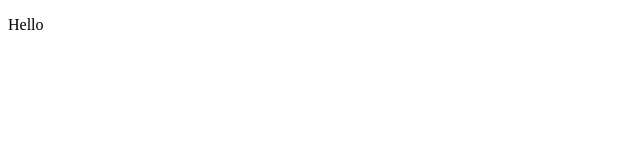
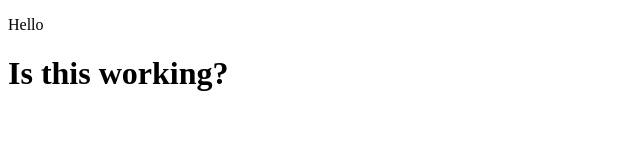
Before and after one commit to DarkstarDazed/testingtesting, a plain HTML site: page index.html in a window 1280 px wide. Shown: the whole page, without its empty margins (0-640 px from the left). Drawn offline with Linux system fonts and the light colour scheme.

Commit message:
testing testing

```diff
--- a/index.html
+++ b/index.html
@@ -8,5 +8,6 @@
 </head>
 <body>
     <p>Hello</p>
+    <h1>Is this working?</h1>
 </body>
 </html>
```
